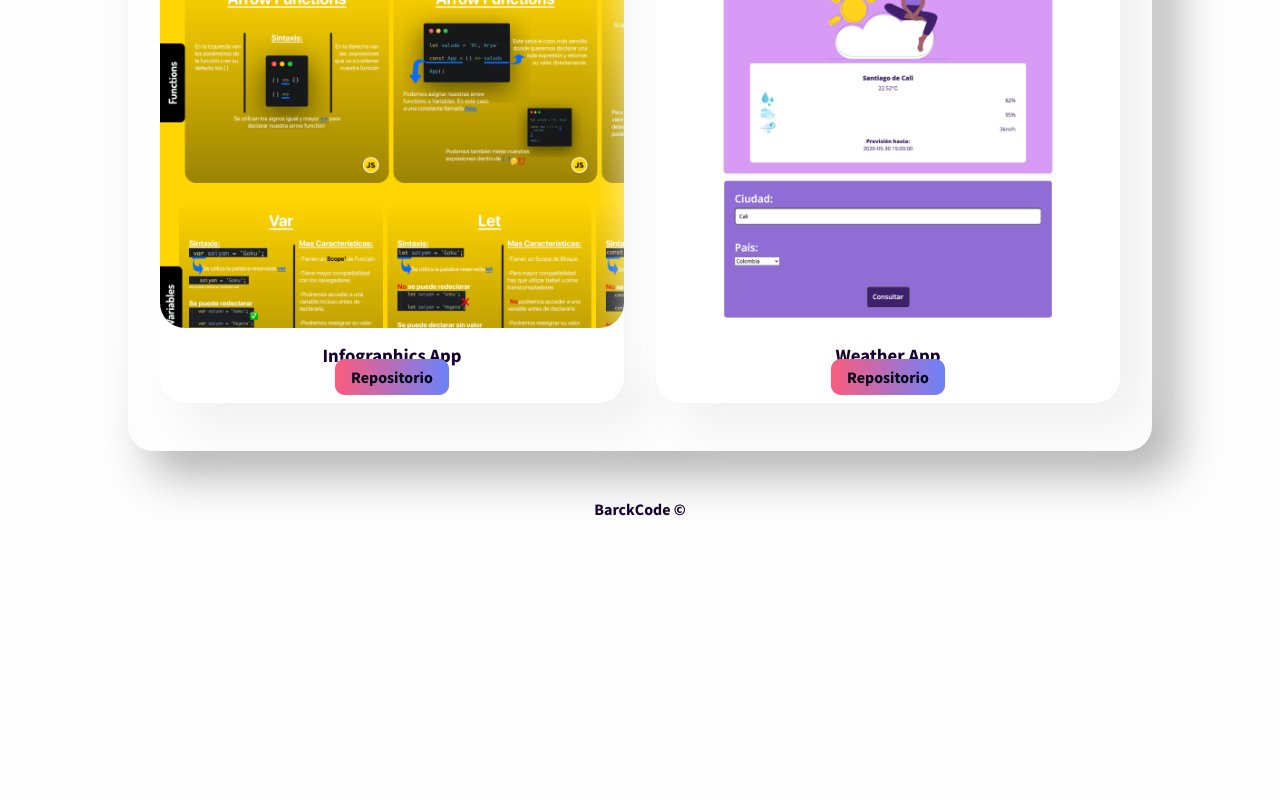
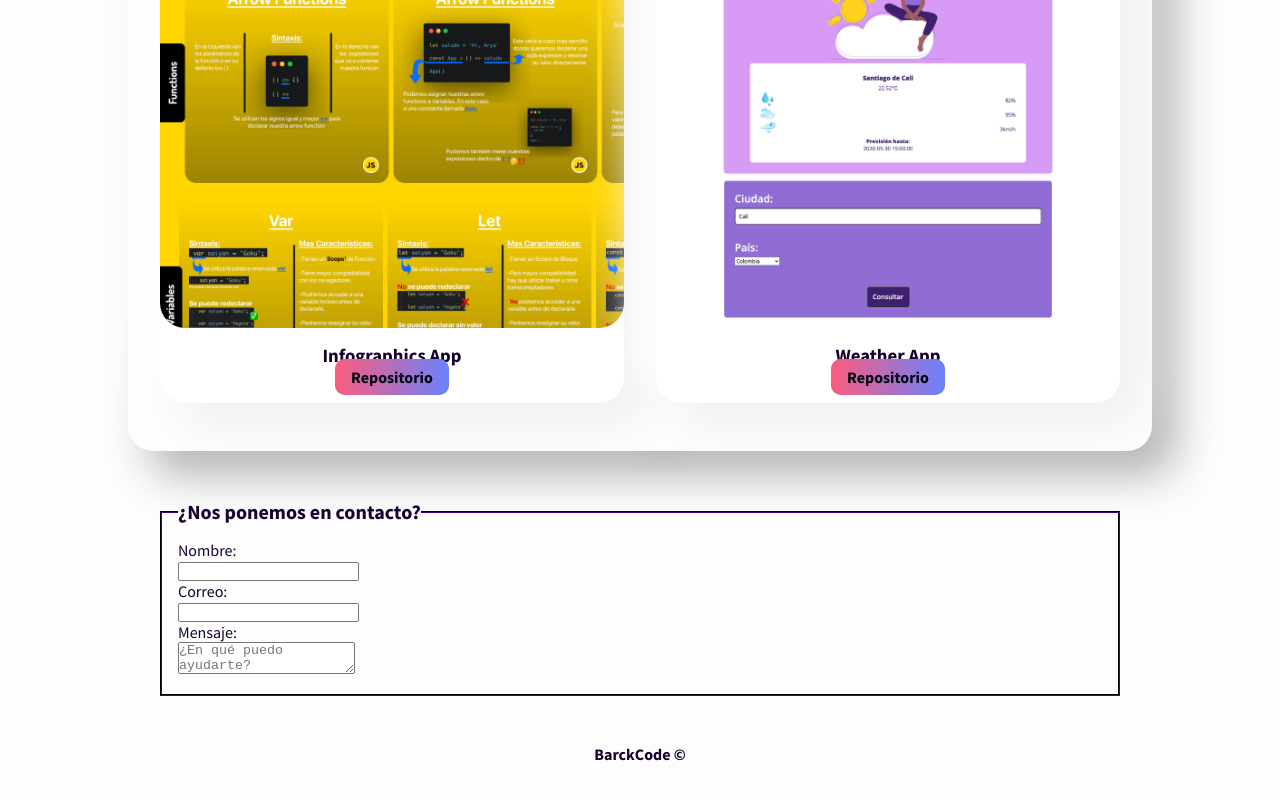
Before and after one commit to barckcode/Blog_deprecated, a Next.js app: page / in a window 1280 px wide. Shown: the part 1246-2046 px from the top of the page. Before the commit the page ends 1813 px from the top, so only its background shows below. Built offline with nearby package versions, Linux system fonts and the light colour scheme.

Commit message:
Starting the contact form

```diff
--- /dev/null
+++ b/components/Contact.js
@@ -0,0 +1,44 @@
+import React from 'react'
+import styled from '@emotion/styled'
+
+const Container = styled.section`
+  margin-top: 3rem;
+  padding: 0 2rem;
+`
+
+const Fieldset = styled.fieldset`
+  border-color: #170131;
+  padding: 1rem;
+`
+
+const Legend = styled.legend`
+  font-weight: bold;
+  font-size: 1.25rem;
+`
+
+const Label = styled.label`
+  display: block;
+`
+
+const Contact = () => {
+  return (
+    <Container>
+      <form>
+        <Fieldset>
+          <Legend>¿Nos ponemos en contacto?</Legend>
+
+          <Label htmlFor='name'>Nombre:</Label>
+          <input type='text' id='name' name='name'/>
+
+          <Label htmlFor='email'>Correo:</Label>
+          <input type='email' id='email' name='email'/>
+
+          <Label htmlFor='message'>Mensaje:</Label>
+          <textarea name="message" placeholder='¿En qué puedo ayudarte?'/>
+        </Fieldset>
+      </form>
+    </Container>
+  )
+}
+
+export default Contact
--- a/pages/index.js
+++ b/pages/index.js
@@ -6,6 +6,7 @@ import Layout from '../components/Layout/Layout'
 import Bio from '../components/Layout/Bio'
 import Projects from '../components/Projects'
 import Blog from '../components/LastPosts'
+import Contact from '../components/Contact'
 
 const Home = ({ allPosts }) => {
   const lastPosts = allPosts.filter(post => post.id > 1)
@@ -15,6 +16,7 @@ const Home = ({ allPosts }) => {
       <Bio />
       {lastPosts.length > 0 && <Blog posts={lastPosts} />}
       <Projects />
+      <Contact />
     </Layout>
   )
 }
```
